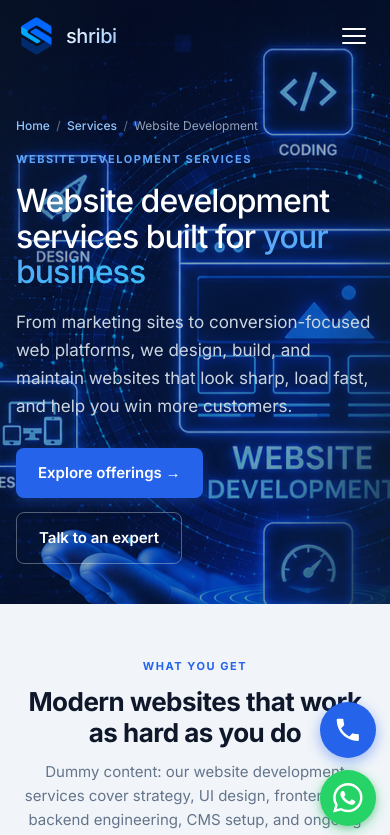
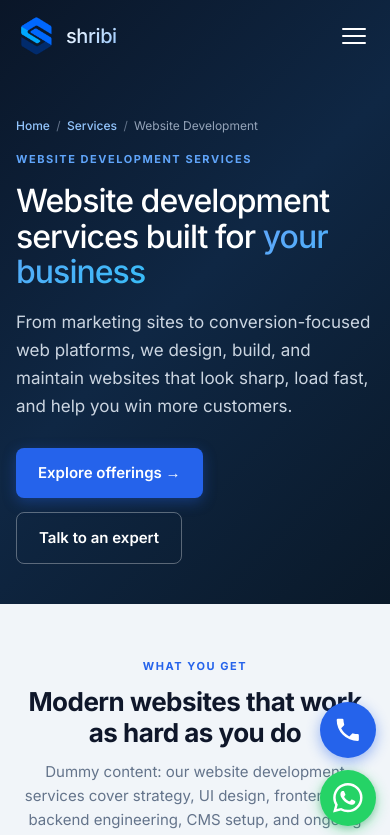
Before and after one commit to shivchhonkar/shribi, a Next.js app: page /website-development-services in a window 390 px wide. Shown: the top 835 px of the page. Built offline with nearby package versions, Linux system fonts and the light colour scheme.

Commit message:
bg image fix for mobile view

```diff
--- a/src/components/pages/service-landing-page.tsx
+++ b/src/components/pages/service-landing-page.tsx
@@ -1,4 +1,4 @@
-import Image from 'next/image'
+import type { CSSProperties } from 'react'
 import Link from 'next/link'
 
 import { ServiceCard } from '@/components/shared/service-card'
@@ -81,17 +81,16 @@ export default function ServiceLandingPageContent({ slug }: { slug: string }) {
         dangerouslySetInnerHTML={{ __html: JSON.stringify(jsonLd) }}
       />
 
-      <section className="services-hero" id="services-hero">
-        <div className="services-hero-banner-bg" aria-hidden="true">
-          <Image
-            src={page.bannerImage || '/assets/services.png'}
-            alt=""
-            width={1920}
-            height={1080}
-            priority
-            decoding="async"
-          />
-        </div>
+      <section
+        className="services-hero services-hero--landing"
+        id="services-hero"
+        style={
+          {
+            '--services-hero-banner': `url("${page.bannerImage || '/assets/services.png'}")`,
+          } as CSSProperties
+        }
+      >
+        <div className="services-hero-banner-bg" aria-hidden="true" />
         <div className="container services-hero-shell">
           <div className="services-hero-grid">
             <div className="services-hero-content reveal">
--- a/src/styles/services.css
+++ b/src/styles/services.css
@@ -120,6 +120,32 @@ body.page-services .section-services-dark {
     #000 68%,
     transparent 100%
   );
+}
+
+/* Landing pages: banner is a CSS background so phones never download the image */
+@media (min-width: 769px) {
+  .page-services .services-hero--landing .services-hero-banner-bg {
+    height: 130%;
+    background-image: var(--services-hero-banner);
+    background-size: cover;
+    background-position: 72% center;
+    background-repeat: no-repeat;
+    opacity: 0.9;
+    -webkit-mask-image: linear-gradient(
+      105deg,
+      rgba(0, 0, 0, 0.4) 0%,
+      #000 22%,
+      #000 68%,
+      transparent 100%
+    );
+    mask-image: linear-gradient(
+      105deg,
+      rgba(0, 0, 0, 0.4) 0%,
+      #000 22%,
+      #000 68%,
+      transparent 100%
+    );
+  }
 }
 
 .page-services .services-hero-shell {
@@ -486,6 +512,10 @@ body.page-services .section-services-dark {
 }
 
 @media (max-width: 768px) {
+  .page-services .services-hero--landing .services-hero-banner-bg {
+    display: none;
+  }
+
   .page-services .services-grid {
     grid-template-columns: 1fr;
   }
```
